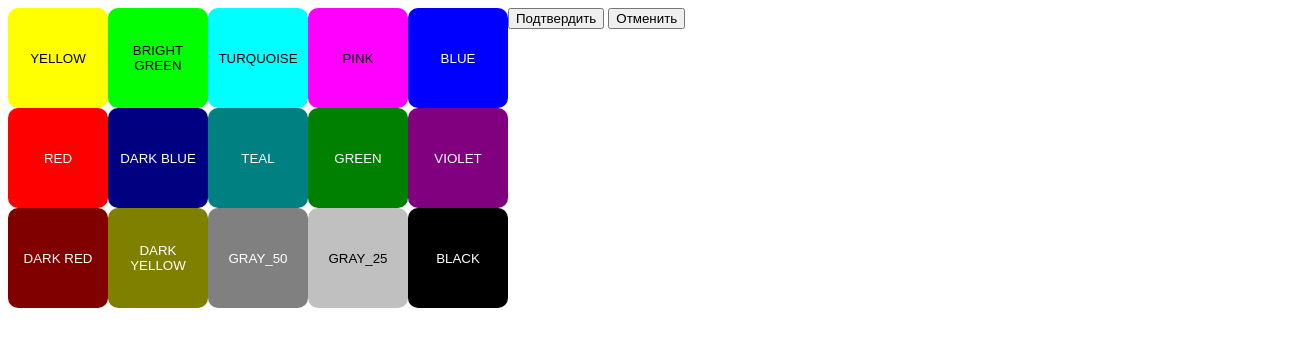
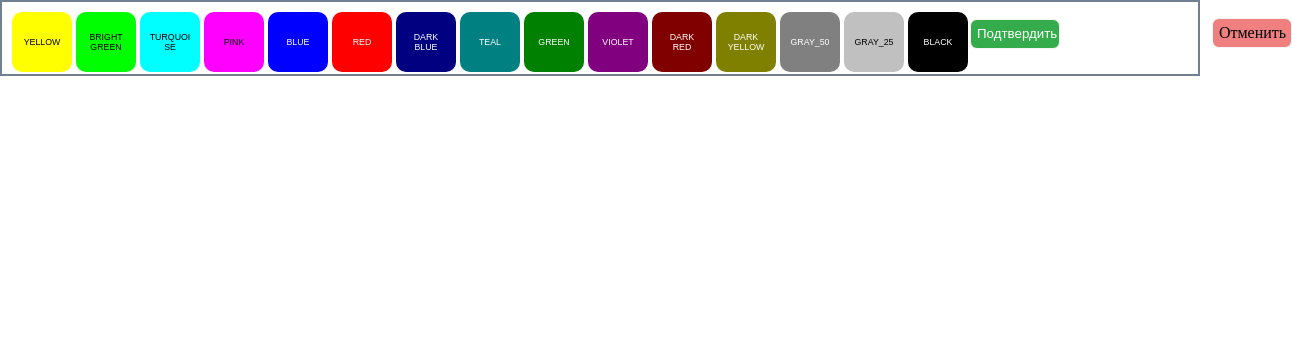
Before and after one commit to mursigkeit22/electron-tis-manager, an Electron app: page choose_color.html in a window 1200 px wide. Shown: the whole page, 1292 px wide, since content can reach past the window. Drawn offline with Linux system fonts and the light colour scheme.

Commit message:
ui-3 finished choose_color window

```diff
--- a/choose_color.html
+++ b/choose_color.html
@@ -27,10 +27,12 @@
 <button class="button button14" id="GRAY_25">GRAY_25</button>
 <button class="button button15" id="BLACK">BLACK</button>
 </div>
+
 </div>
-
-<button id="close" >Подтвердить</button>
-<button id="cancel">Отменить</button>
+<div class="control_buttons">
+<button id="confirm" class="confirm" >Подтвердить</button>
+<button id="cancel" class = "cancel">Отменить</button>
+    </div>
 
 </body>
 
@@ -58,7 +60,7 @@
     })}
 
 
-  document.getElementById('close').addEventListener('click', function () {
+  document.getElementById('confirm').addEventListener('click', function () {
 
     utils.logToFile('Closing choose color window')
     fs.writeFileSync(`${constants.PATHS.utilsPath}${constants.PATHS.colorsFile}`, colorsArray.toString())
--- a/css/buttons.css
+++ b/css/buttons.css
@@ -15,17 +15,14 @@
     top: 3%;
     width: 20%;
     height: 9%;
-
     display: flex;
     align-items: center;
     justify-content:center;
-
     border-radius: 10px;
     border: 1px solid #906b42;
     font: bold 100% Tahoma ;
     background-color: #bc8e6c;
     color: white;
-
     cursor: pointer;
 }
 
--- a/css/choose_color.css
+++ b/css/choose_color.css
@@ -1,22 +1,47 @@
-.color_block {
-
-    width: 500px;
-    /*margin: 0 auto;*/
-
+.control_buttons {
+    display: inline-block;
+}
+html{
+    border-style: solid;
+    border-color: slategray;
+    border-width: 2px;
+    overflow: hidden;
+}
+.confirm {
+    position: relative;
+    top: 8px;
+    height: 30px;
+    width: 90px;
+    color:white;
+    border: 1px solid whitesmoke;
+    border-radius: 7px;
+    background-color: #35AC4B;
+}
+.cancel {
+    position: relative;
+    left: 85%;
+    top: 8px;
+    height: 30px;
+    width: 80px;
+    border-radius: 7px;
+    border: 1px solid whitesmoke;
+    font: 100% "Times New Roman";
+    background-color: lightcoral;
 }
 .button {
-
     color: white;
     text-align: center;
     overflow-wrap: break-word;
     display: inline-block;
     float: left;
     cursor: pointer;
-    border: solid 2px;
-    width:100px;
-    height: 100px;
+    border: solid 8px;
+    width:60px;
+    height: 60px;
+    margin: 2px;
     border-radius: 10px;
-
+    font-size: 55%;
+    padding: 0;
 }
 
 .button1 {background-color: #FFFF00; border-color: #FFFF00; color: black;}
--- a/js_code/index_event_listeners.js
+++ b/js_code/index_event_listeners.js
@@ -17,6 +17,7 @@ Go.addEventListener('click', () => {
 
 
   if (!utils.checkIfFilesAdded()) {return}
+  if (typeof task === 'undefined') {return}
   options.args.push(task)
   utils.logToFile('OPTIONS:' + options)
      PythonShell.run(path.join(__dirname.replace('app.asar', 'app.asar.unpacked'), '../python_code/entry_python_point.py'), options, (err, results) => {
```
Also changed, not shown: main.js (+19 -7 lines), icons/green2.png (added), icons/green3.png (added).
